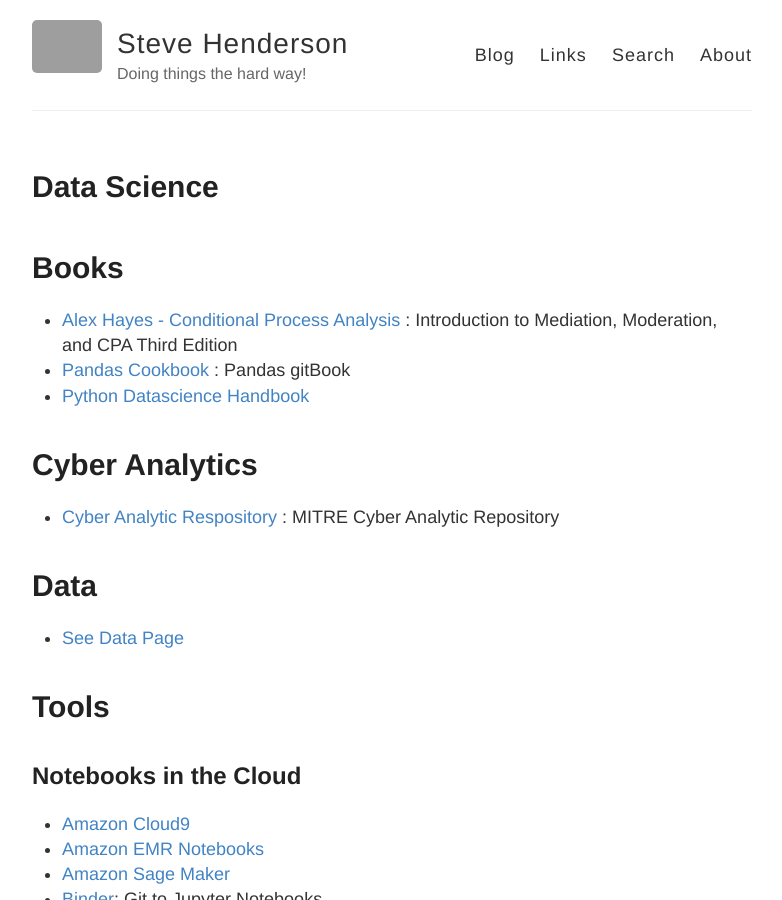
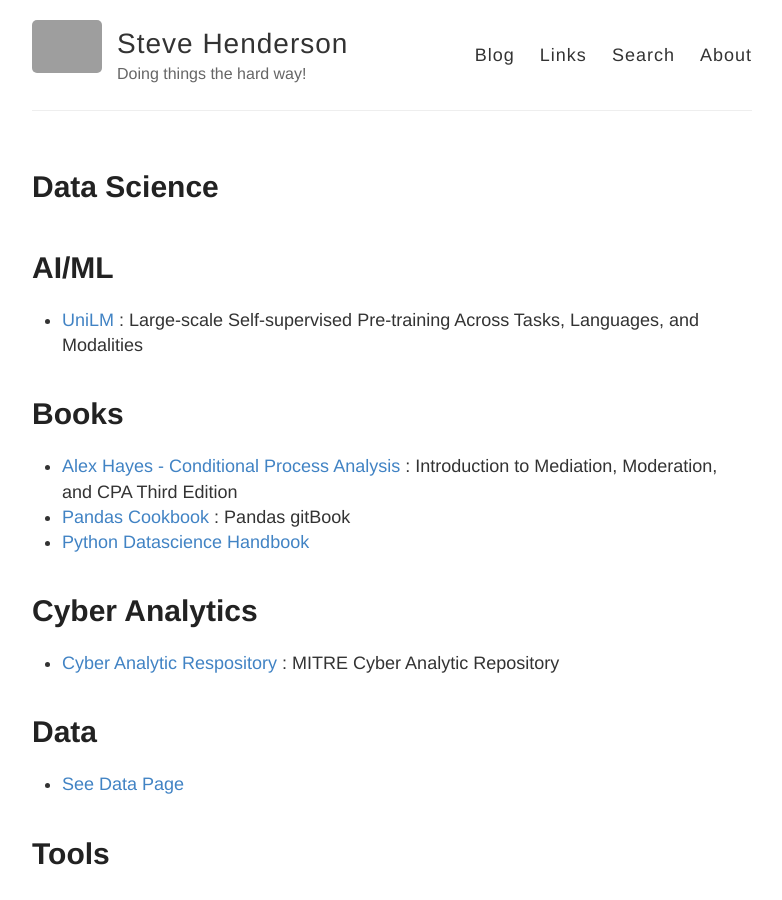
Before and after one commit to stevehenderson/stevehenderson.github.io, a Jekyll site: the page built from datascience.md, in a window 1280 px wide and 900 px high. Shown: the whole window, without its empty margins (248-1030 px from the left). Built offline with Jekyll 4.4.1, drawn with Linux system fonts in a browser that asks for light colours; grey boxes are pictures that could not be loaded.

Commit message:
Update datascience.md

```diff
--- a/datascience.md
+++ b/datascience.md
@@ -3,6 +3,10 @@
 title: Data Science
 permalink: /datascience/
 ---
+
+# AI/ML
+
+  * [UniLM](https://github.com/microsoft/unilm) : Large-scale Self-supervised Pre-training Across Tasks, Languages, and Modalities
 
 # Books
   * [Alex Hayes - Conditional Process Analysis](http://afhayes.com/introduction-to-mediation-moderation-and-conditional-process-analysis.html) : Introduction to Mediation, Moderation, and CPA
```
